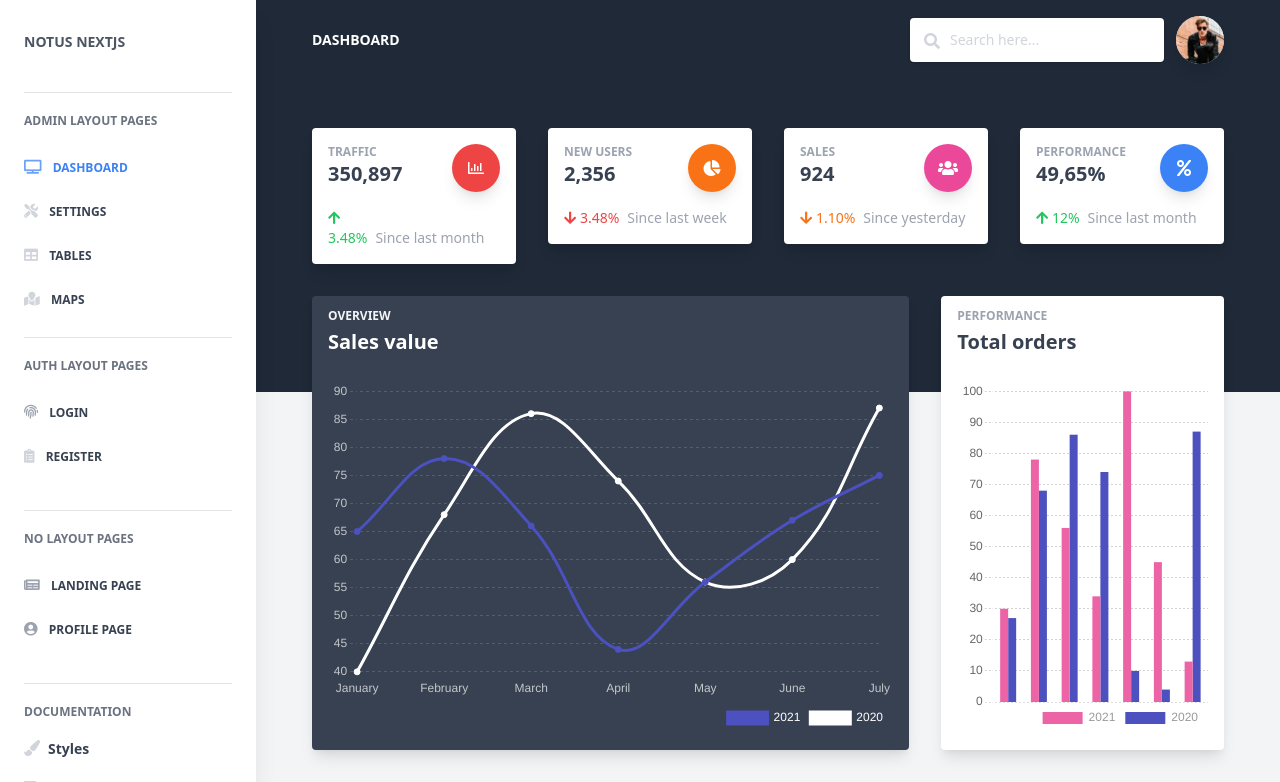
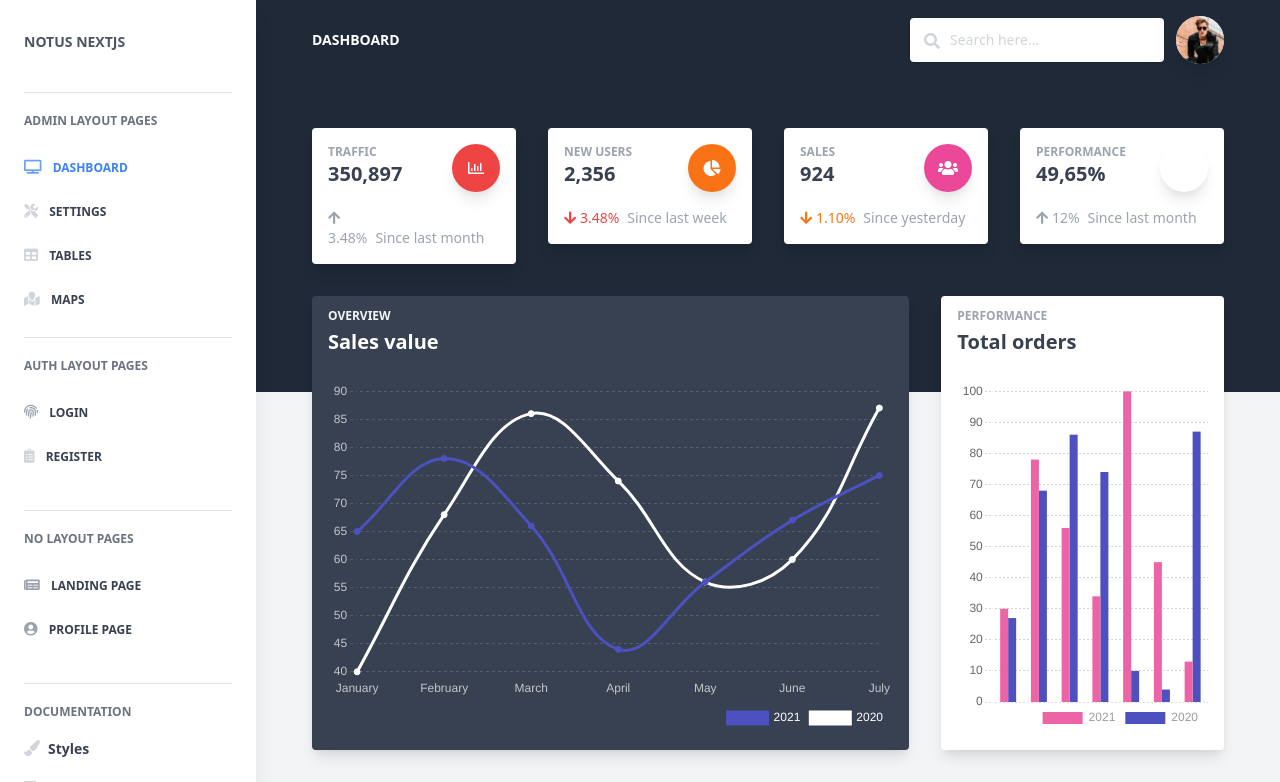
Before and after one commit to healernight1124/notus-nextjs, a Next.js app: page /admin/dashboard in a window 1280 px wide. Shown: the top 782 px of the page. Built offline with nearby package versions, Linux system fonts and the light colour scheme.

Commit message:
fix: solve broken colors

```diff
--- a/components/Headers/HeaderStats.js
+++ b/components/Headers/HeaderStats.js
@@ -19,7 +19,7 @@ export default function HeaderStats() {
                   statTitle="350,897"
                   statArrow="up"
                   statPercent="3.48"
-                  statPercentColor="text-green-500"
+                  statPercentColor="text-emerald-500"
                   statDescripiron="Since last month"
                   statIconName="far fa-chart-bar"
                   statIconColor="bg-red-500"
@@ -55,10 +55,10 @@ export default function HeaderStats() {
                   statTitle="49,65%"
                   statArrow="up"
                   statPercent="12"
-                  statPercentColor="text-green-500"
+                  statPercentColor="text-emerald-500"
                   statDescripiron="Since last month"
                   statIconName="fas fa-percent"
-                  statIconColor="bg-blue-500"
+                  statIconColor="bg-lightBlue-500"
                 />
               </div>
             </div>
```
